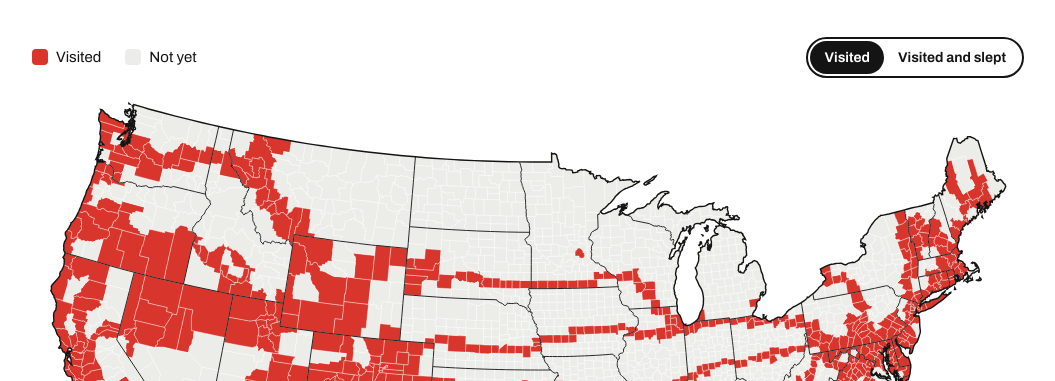
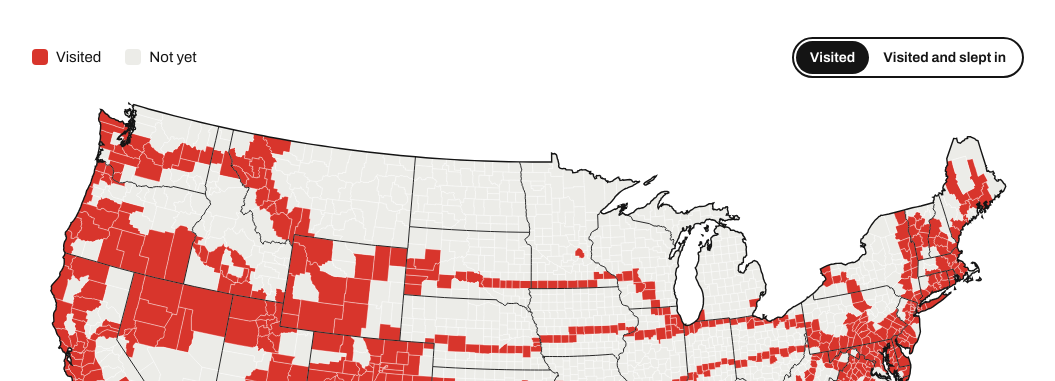
Before and after one commit to connorvanscyoc/connorvanscyoc.com, a plain HTML site: page public/counties/index.html in a window 1280 px wide. Shown: the part 419-800 px from the top of the page, without its empty margins (112-1167 px from the left). Drawn offline with Linux system fonts and the light colour scheme.

Commit message:
County map: rename toggle to "Visited and slept in"
Co-Authored-By: Claude Opus 5.5 <noreply@anthropic.com>
Claude-Session: https://claude.ai/code/session_01B25o8hqisZ514yhe6LTbCv

```diff
--- a/public/counties/index.html
+++ b/public/counties/index.html
@@ -117,7 +117,7 @@
     </ul>
     <div class="view" role="group" aria-label="Map view">
       <button type="button" data-view="visited">Visited</button>
-      <button type="button" data-view="nights">Visited and slept</button>
+      <button type="button" data-view="nights">Visited and slept in</button>
     </div>
   </div>
 
```
